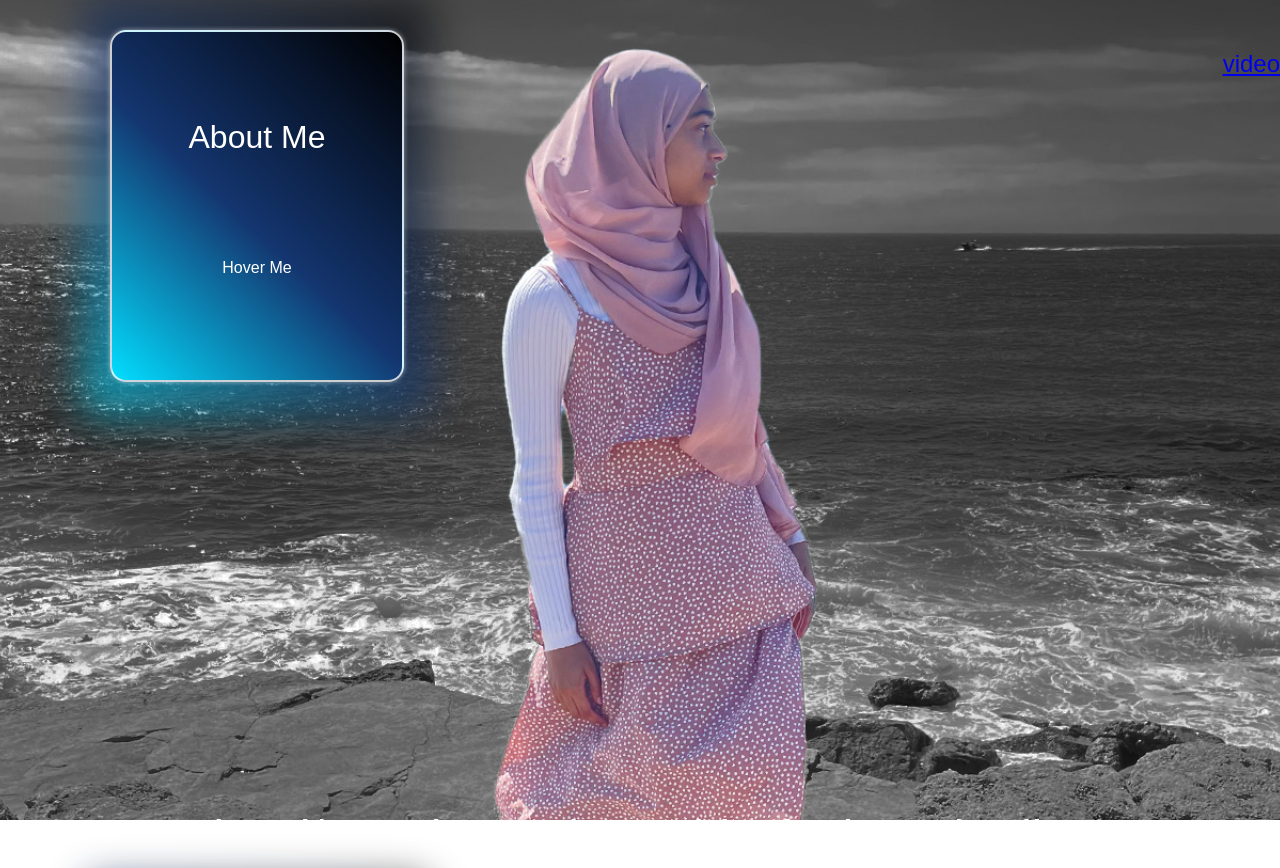
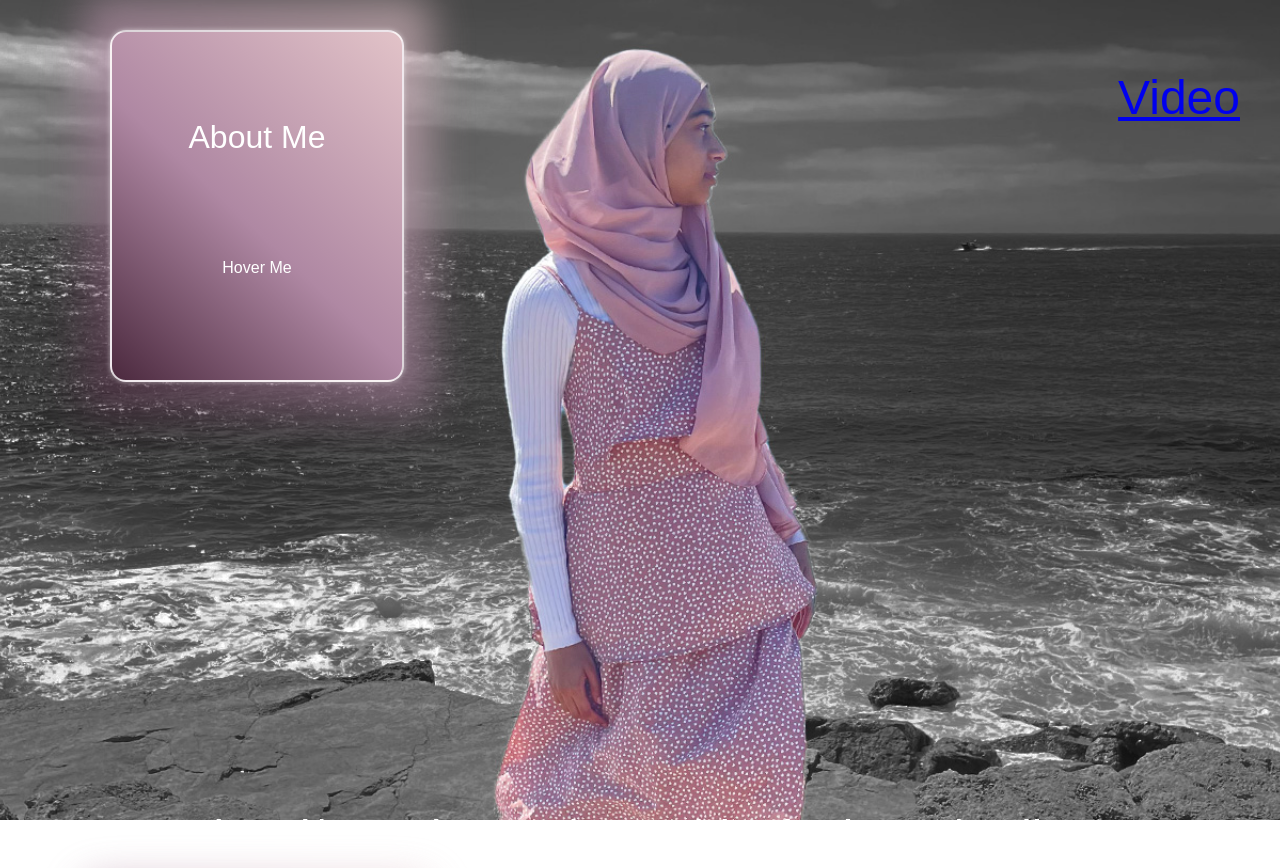
Before and after one commit to p2790416/PROD-1003, a plain HTML site: page WEBSITE/index.html in a window 1280 px wide. Shown: the top 868 px of the page. Drawn offline with Linux system fonts and the light colour scheme; a web font is replaced by a local one.

Commit message:
Add files via upload

```diff
--- a/WEBSITE/css/style.css
+++ b/WEBSITE/css/style.css
@@ -58,9 +58,10 @@ position: fixed;
 top: 0;
 right:0;
 font-family: "quicksand", sans-serif;
-font-size: x-large;
+font-size: xxx-large;
 color: black;
-margin-top:50px ;
+margin-top:70px ;
+margin-right: 40px;
 }
 
 
@@ -121,12 +122,12 @@ margin-top:50px ;
   /*gradient color and effect for the front side of the flipping card*/
   .frontSide,
   .frontSide::before {
-    background: linear-gradient(43deg, rgb(2, 222, 400) 0%, rgb(20, 53, 111) 46%, rgb(0, 0, 0) 100%); /*CHANGED THE COLOR FROM PINKSH GRADIENT TO BLUEISH GRADIENT*/
+    background: linear-gradient(43deg, rgb(75, 41, 62) 0%, rgb(175, 136, 163) 46%, rgb(226, 195, 200) 100%); /*CHANGED THE COLOR FROM PINKSH GRADIENT TO pink GRADIENT*/
   }
   /*gradient color and effect for back of the card*/
   .backSide,
   .backSide::before {
-    background-image: linear-gradient(160deg, #021657 0%, rgb(107, 196, 255) 100%); /*CHANGED THE COLOR TO DIFFERENT SHADE OF BLUE*/
+    background-image: linear-gradient(160deg, #74496c 0%, rgb(177, 117, 159) 100%); /*CHANGED THE COLOR TO DIFFERENT SHADE OF pink*/
   }
 
   .backSide {
@@ -221,12 +222,12 @@ margin-top:50px ;
   /*gradient color and effect for the front side of the flipping card*/
   .frontSide,
   .frontSide::before {
-    background: linear-gradient(43deg, rgb(2, 222, 400) 0%, rgb(20, 53, 111) 46%, rgb(0, 0, 0) 100%); /*CHANGED THE COLOR FROM PINKSH GRADIENT TO BLUEISH GRADIENT*/
+    background: linear-gradient(43deg, rgb(75, 41, 62) 0%, rgb(175, 136, 163) 46%, rgb(226, 195, 200) 100%) 100%); /*CHANGED THE COLOR FROM PINKSH GRADIENT TO pink GRADIENT*/
   }
 
   .backSide,
   .backSide::before {
-    background-image: linear-gradient(160deg, #021657 0%, rgb(107, 196, 255) 100%); /*CHANGED THE COLOR TO DIFFERENT SHADE OF BLUE*/
+    background-image: linear-gradient(160deg, #74496c 0%, rgb(177, 117, 159) 100%); /*CHANGED THE COLOR TO DIFFERENT SHADE OF pink*/
   }
 
   .backSide {
--- a/WEBSITE/index.html
+++ b/WEBSITE/index.html
@@ -56,7 +56,7 @@
 <!--second page -art work page-->
 </div>
 <div class="menu">
-<a href="#theFirstVideo">video</a>
+<a href="#theFirstVideo">Video</a>
 
 </div>
 
```
Also changed, not shown: 1 other file.
